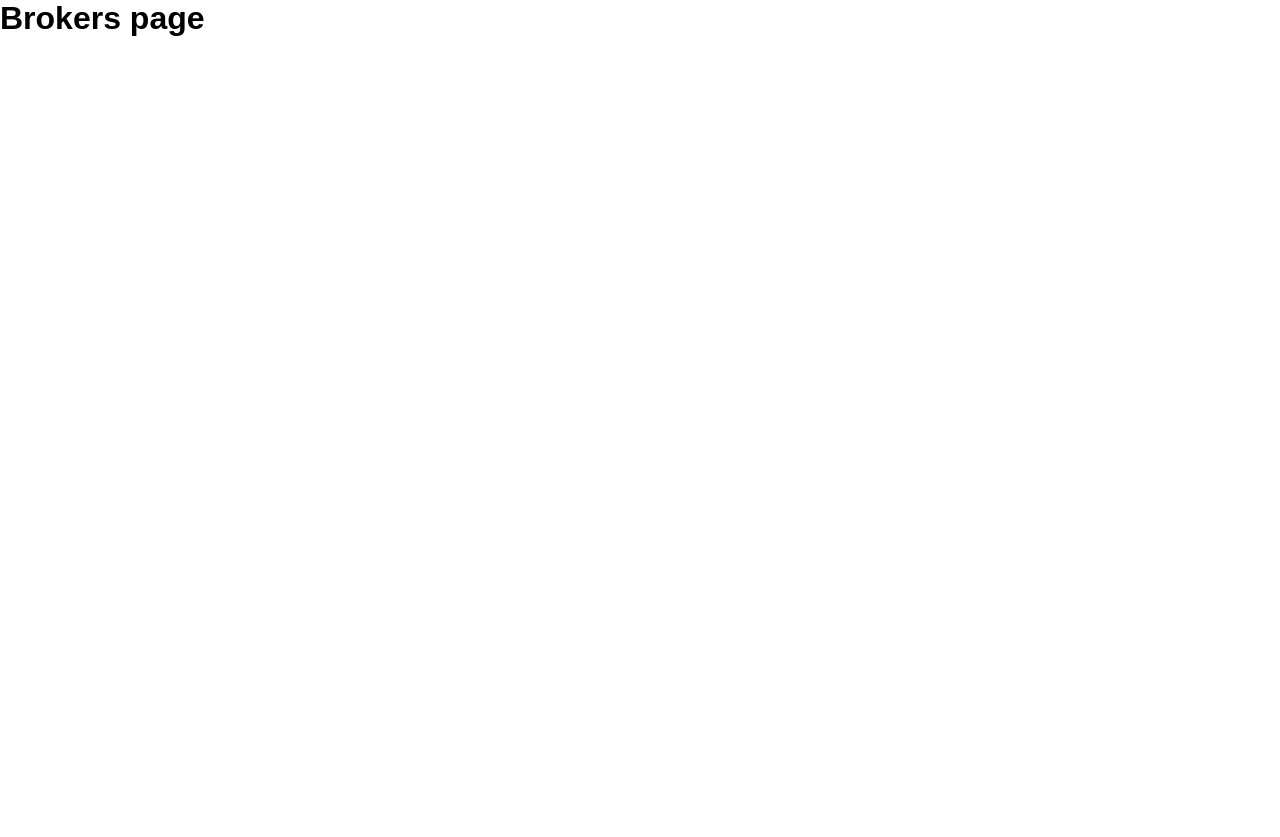
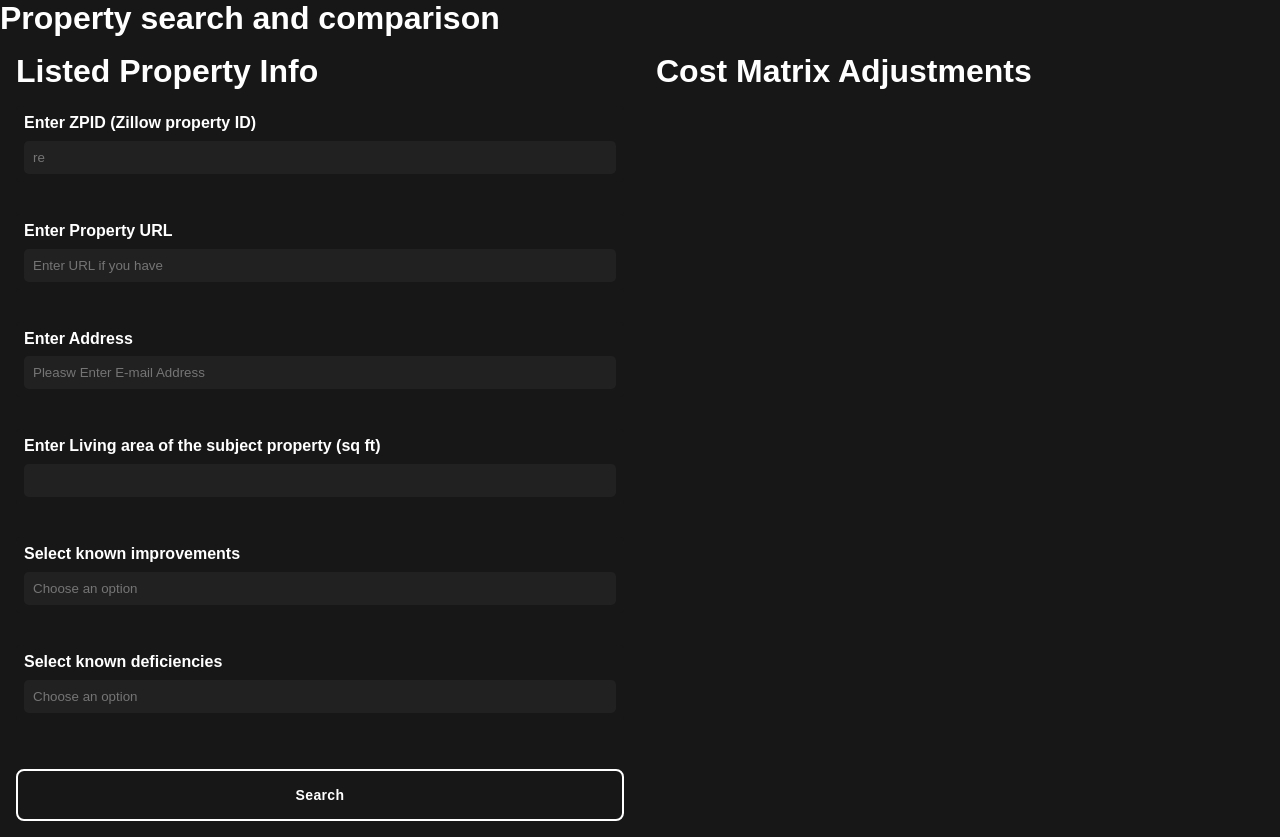
Before and after one commit to Maranmaxi2022/Real-Estate, a React (Create React App) app: page /broker in a window 1280 px wide. Before the commit the page ends 800 px from the top, so only its background shows below. Built offline with nearby package versions, Linux system fonts and the light colour scheme; no server answers.

Commit message:
UI for Broker page update 01

```diff
--- a/src/pages/broker/Broker.css
+++ b/src/pages/broker/Broker.css
@@ -0,0 +1,79 @@
+body {
+    font-size: 16px;
+    font-family: Mulish, sans-serif;
+}
+
+.broker-page {
+    max-width: 90rem;
+    margin: auto;
+}
+.heading{
+    background: #171717;
+    color: #ffffff;
+}
+.info {
+    display: grid;
+    grid-template-columns: 1fr 1fr;
+}
+
+.property-info {
+    padding: 1rem;
+    background: #171717;
+    color: #ffffff;
+}
+
+.text-field-2 {
+    display: flex;
+    flex-direction: column;
+    background: #171717;
+    color: #ffffff;
+    padding: 0.5rem;
+    border-radius: 0.25rem;
+    margin-bottom: 1rem;
+    gap: 0.3rem;
+}
+
+.text-field-2 label {
+    margin-bottom: 0.25rem;
+    font-weight: bold;
+    color: #ffffff;
+}
+
+.text-field-2 input {
+    padding: 0.5rem;
+    border-radius: 0.3rem;
+    border: 1px solid transparent;
+    background: #212121;
+    color: #ffffff;
+    outline: none;
+}
+
+.cost-adjustment {
+    padding: 1rem;
+    background: #171717;
+    color: #ffffff;
+}
+
+.my-form__search {
+    background-color: transparent; /* Removes background color */
+    color: white;
+    border: 2px solid white; /* Adds a white border */
+    display: flex;
+    justify-content: center;
+    align-items: center;
+    margin-top: 1rem;
+    line-height: 2rem; /* Adjusts the height of the button */
+    outline: none;
+    font-size: 0.875rem; /* Adjusts the font size */
+    letter-spacing: .025em;
+    text-decoration: none;
+    cursor: pointer;
+    font-weight: 800;
+    min-height: 2rem; /* Adjusts the minimum height of the button */
+    width: auto; /* Adjusts the width of the button */
+    padding: 0.5rem 1rem; /* Adjusts the padding to make it smaller */
+    border-radius: 0.5rem; /* Keeps the rounded corners */
+    box-shadow: none; /* Removes the box shadow */
+    transition: all .3s ease;
+    -webkit-transition: all .3s ease;
+}
--- a/src/pages/broker/Broker.js
+++ b/src/pages/broker/Broker.js
@@ -3,8 +3,65 @@ import "./Broker.css"
 
 const Broker = () => {
     return (
-        <div>
-            <h1>Brokers page</h1>
+        <div className="broker-page">
+            <div className="heading">
+                <h1>Property search and comparison</h1>
+            </div>
+            <div className="info">
+                <div className="property-info">
+                    <form className="my-form">
+                        <div className="property-info-heading">
+                            <h1 className="title-text">Listed Property Info</h1>
+                        </div>
+                        <div className="text-field-2">
+                            <label>
+                                Enter ZPID (Zillow property ID)
+                            </label>
+                            <input placeholder="re"/>
+                        </div>
+                        <div className="text-field-2">
+                            <label>
+                                Enter Property URL
+                            </label>
+                            <input placeholder="Enter URL if you have"/>
+                        </div>
+                        <div className="text-field-2">
+                            <label>
+                                Enter Address
+                            </label>
+                            <input placeholder="Pleasw Enter E-mail Address"/>
+                        </div>
+                        <div className="text-field-2">
+                            <label>
+                                Enter Living area of the subject property (sq ft)
+                            </label>
+                            <input/>
+                        </div>
+                        <div className="text-field-2">
+                            <label>
+                                Select known improvements
+                            </label>
+                            <input placeholder="Choose an option"/>
+                        </div>
+                        <div className="text-field-2">
+                            <label>
+                                Select known deficiencies
+                            </label>
+                            <input placeholder="Choose an option"/>
+                        </div>
+                        <button type="submit" className="my-form__search">
+                            Search
+                        </button>
+                    </form>
+                </div>
+                <div className="cost-adjustment">
+                    <h1 className="title-text">Cost Matrix Adjustments</h1>
+                    <form className="">
+
+                    </form>
+                </div>
+            </div>
+
         </div>
     );
 };
```
